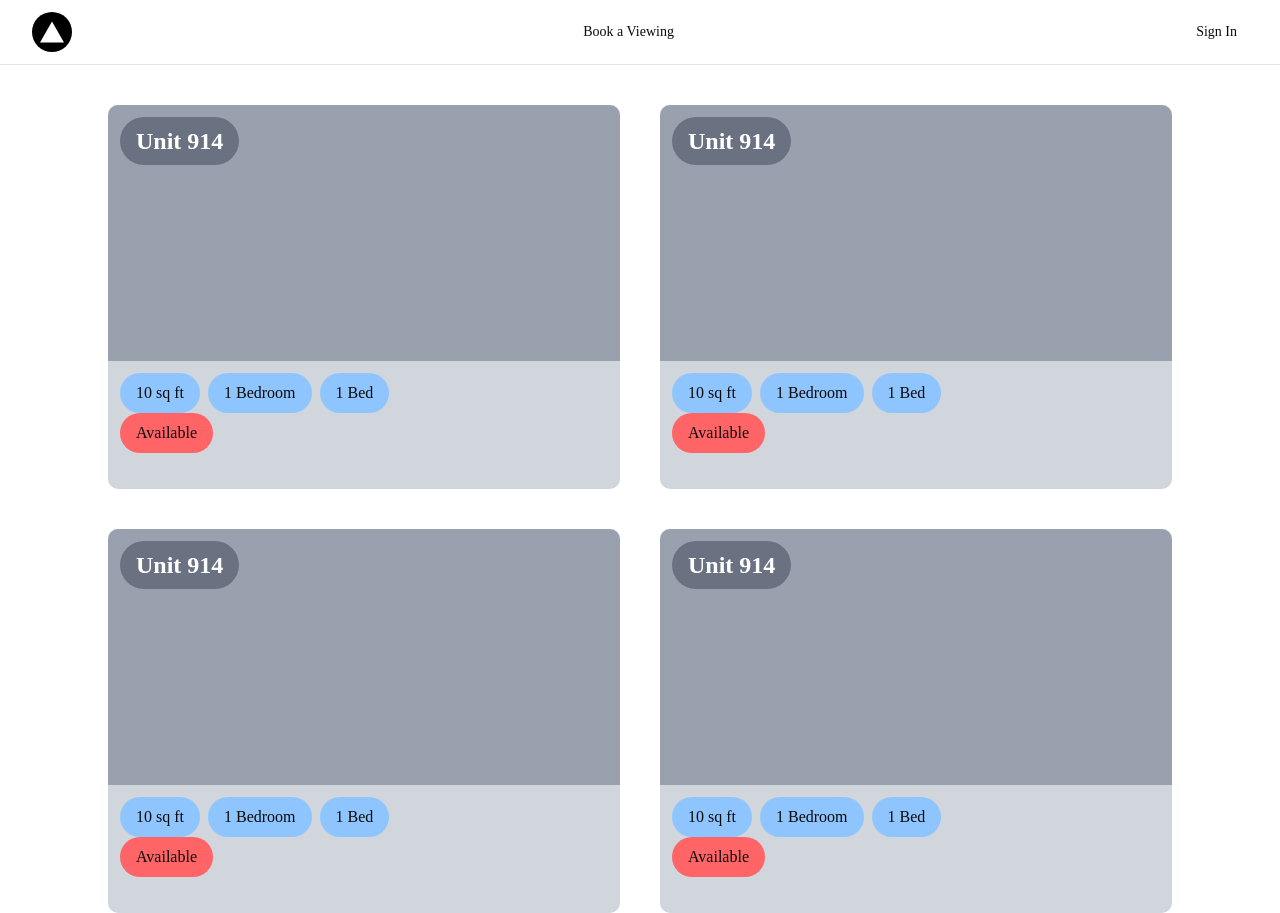
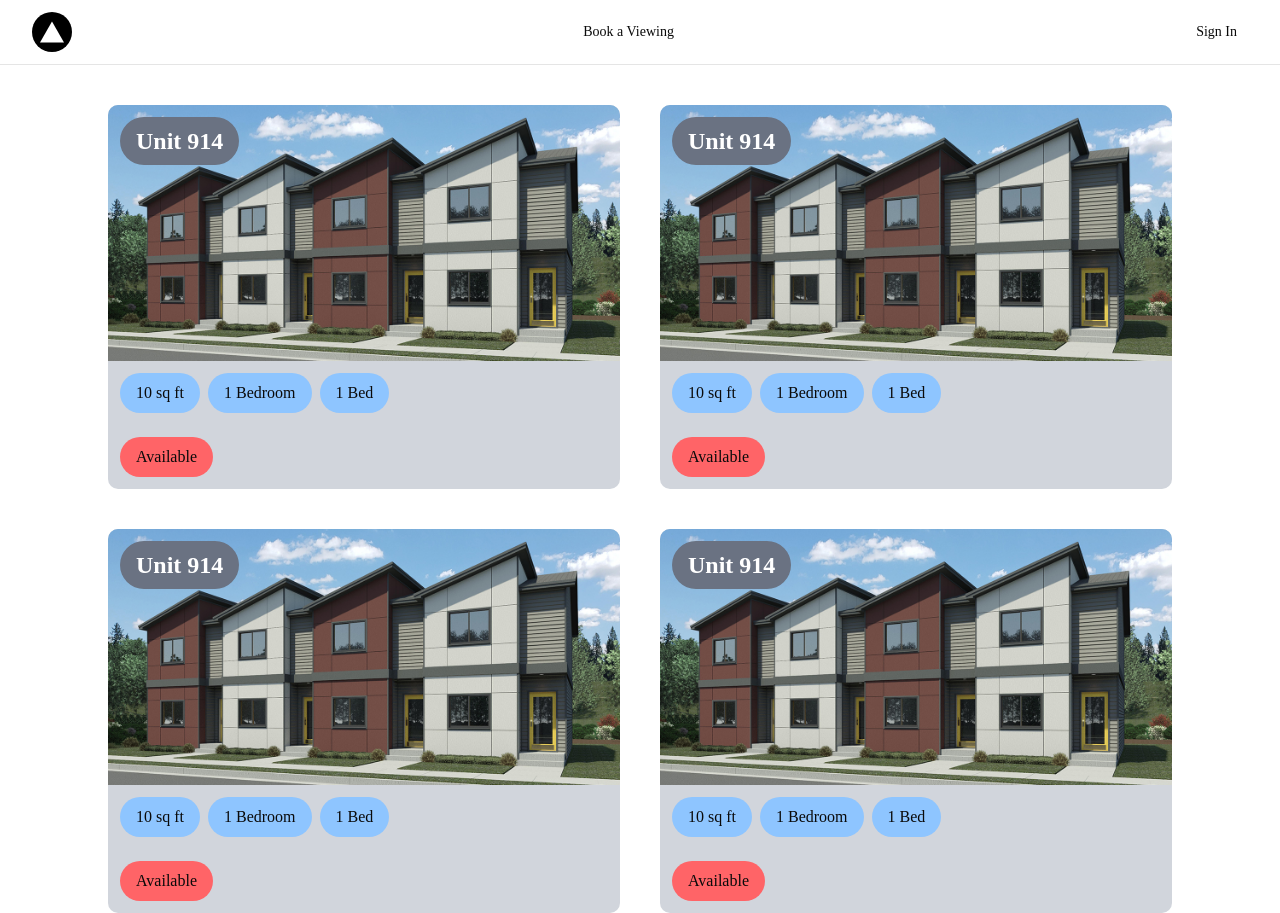
Before and after one commit to Raylee0424/RAREsidence, a Next.js app in the folder raresidence/: page /home in a window 1280 px wide. Built offline with nearby package versions, Linux system fonts and the light colour scheme.

Commit message:
Update unit-grid.tsx

```diff
--- a/raresidence/src/components/pages/unit-grid.tsx
+++ b/raresidence/src/components/pages/unit-grid.tsx
@@ -1,13 +1,19 @@
 export default function UnitGrid() {
   return (
-    <div className="h-96 w-lg rounded-lg bg-gray-300">
-      <div className="relative h-2/3 rounded-t-lg overflow-hidden bg-gray-400 pt-3 px-3">
-        <div className="rounded-full bg-gray-500 w-fit">
+    <div className="flex flex-col h-96 w-lg rounded-lg bg-gray-300">
+      <div className="relative h-2/3 rounded-t-lg overflow-hidden pt-3 px-3">
+        <img
+          src="/UnitImg.jpg"
+          alt="unit image"
+          className="absolute inset-0 w-full h-full object-cover"
+        />
+        <div className="relative z-10 rounded-full bg-gray-500 w-fit">
           <div className="px-4 py-2">
             <p className="text-white font-bold text-2xl">Unit 914</p>
           </div>
         </div>
       </div>
+
       <div className="flex flex-wrap gap-2 pt-3 px-3">
         <div className="rounded-[25px] bg-blue-300 w-fit">
           <div className="px-4 py-2">
@@ -28,7 +34,6 @@ export default function UnitGrid() {
         </div>
       </div>
 
-
       <div className="rounded-[25px] bg-red-400 w-fit mt-auto mb-3 mx-3">
         <div className="px-4 py-2">
           <p>Available</p>
```
